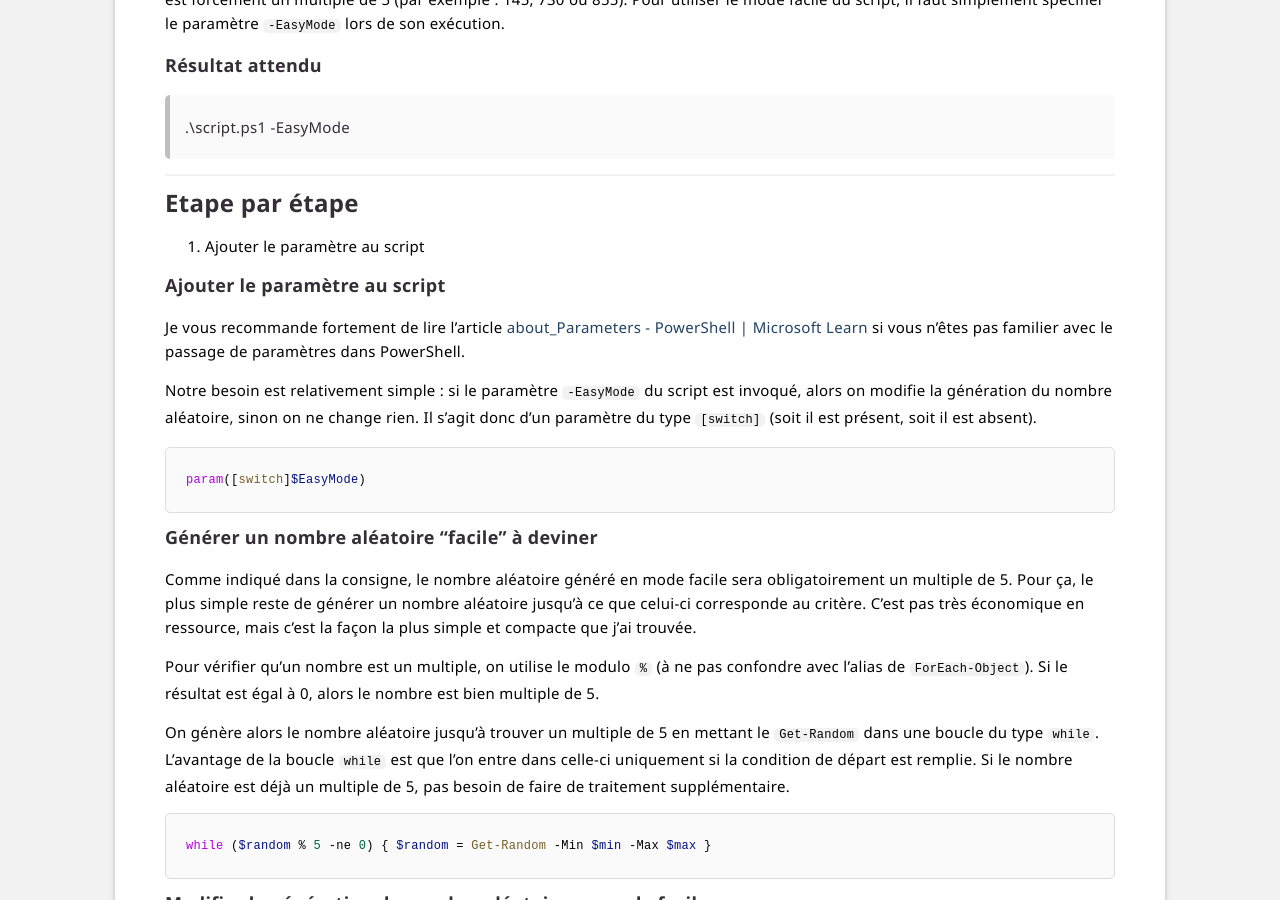
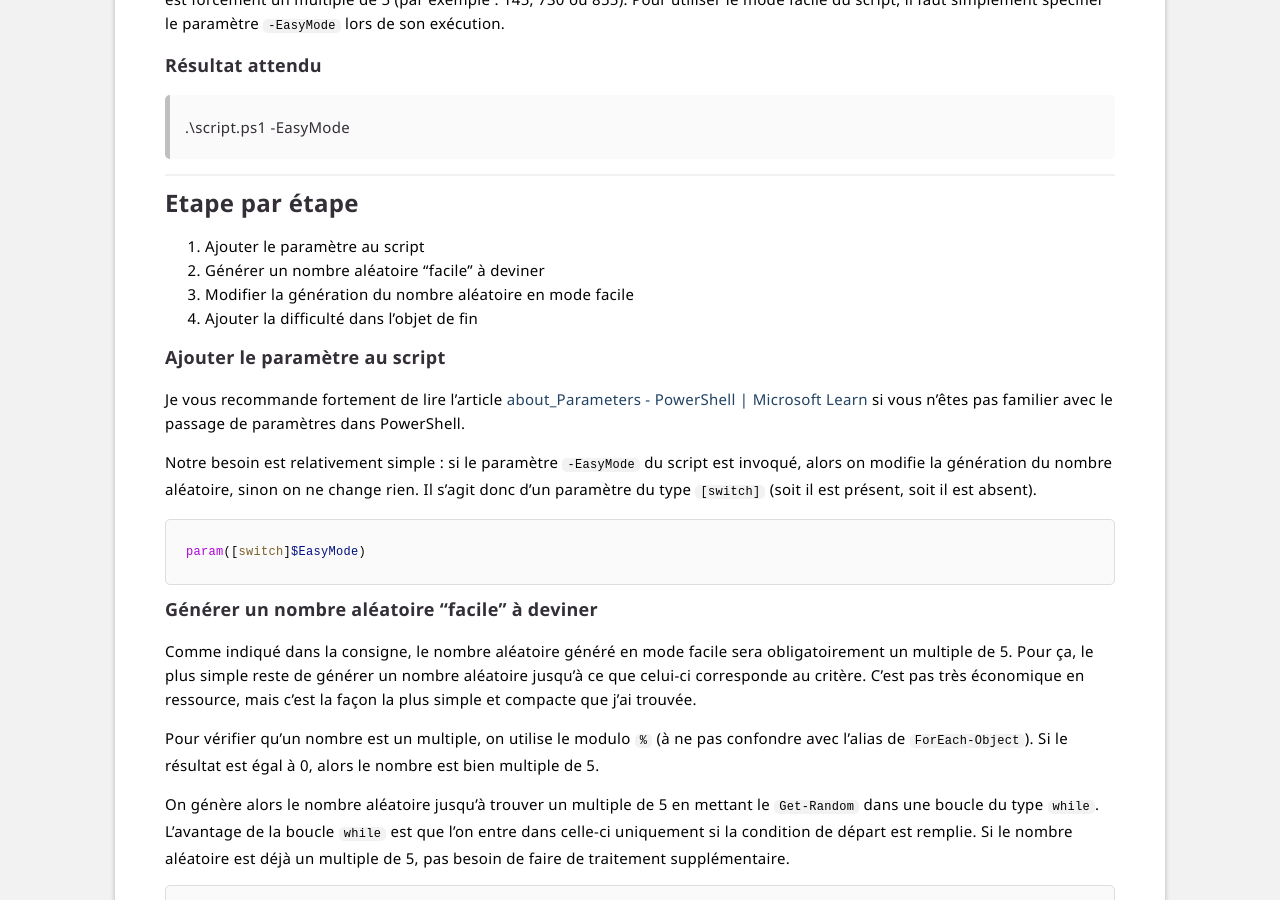
Before and after one commit to leobouard/leobouard.github.io, a Jekyll site: the page built from _posts/2022-12-01-cours-pratique-powershell-006.md, in a window 1280 px wide and 900 px high, scrolled down 455 px. Built offline with Jekyll 4.4.1, drawn with Linux system fonts in a browser that asks for light colours; some web fonts are replaced.

Commit message:
Update 2022-12-01-cours-pratique-powershell-006.md

```diff
--- a/_posts/2022-12-01-cours-pratique-powershell-006.md
+++ b/_posts/2022-12-01-cours-pratique-powershell-006.md
@@ -24,7 +24,9 @@ Ajouter un mode facile au script qui permet de modifier la génération du nombr
 ## Etape par étape
 
 1. Ajouter le paramètre au script
-
+2. Générer un nombre aléatoire "facile" à deviner
+3. Modifier la génération du nombre aléatoire en mode facile
+4. Ajouter la difficulté dans l'objet de fin
 
 ### Ajouter le paramètre au script
 
```
